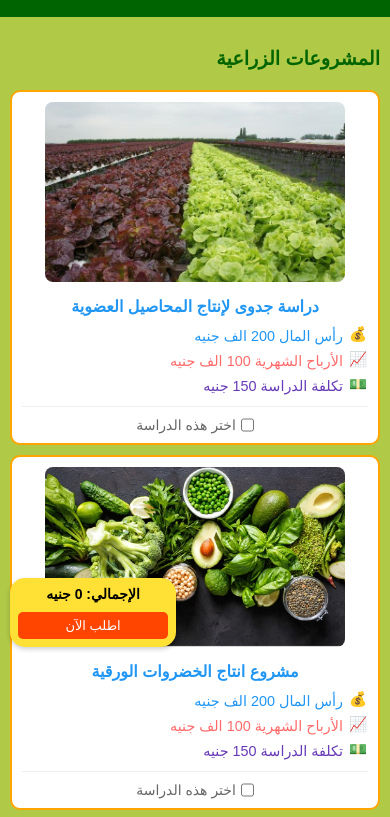
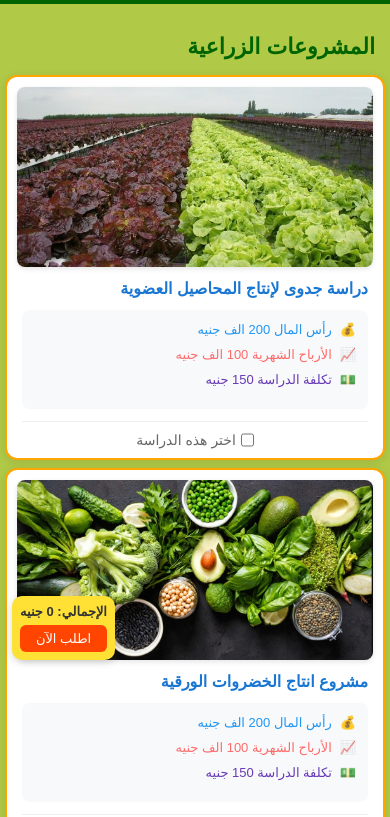
Before and after one commit to pop001040/green1, a plain HTML site: page index.html in a window 390 px wide. Shown: the part 80-897 px from the top of the page. Drawn offline with Linux system fonts and the light colour scheme.

Commit message:
Your commit message

```diff
--- a/styles.css
+++ b/styles.css
@@ -13,8 +13,9 @@ body {
 .main-header {
     background-color: #006400;
     color: white;
-    padding: 20px;
+    padding: 20px 15px;
     text-align: center;
+    margin-bottom: 10px;
 }
 
 .main-header h1 {
@@ -23,7 +24,7 @@ body {
 }
 
 .container {
-    padding: 15px;
+    padding: 10px;
     max-width: 1200px;
     margin: 0 auto;
 }
@@ -33,98 +34,92 @@ body {
     bottom: 20px;
     left: 20px;
     z-index: 1000;
+    width: auto;
+    max-width: 200px;
 }
 
 .total-box {
     background-color: #FFE135;
-    border-radius: 15px;
-    padding: 15px;
+    border-radius: 10px;
+    padding: 10px;
     text-align: center;
-    width: auto;
-    display: inline-block;
-    box-shadow: 0 2px 5px rgba(0,0,0,0.2);
+    box-shadow: 0 2px 8px rgba(0,0,0,0.15);
 }
 
 .total {
-    font-size: 16px;
+    font-size: 14px;
     font-weight: bold;
-    margin-bottom: 10px;
+    margin-bottom: 8px;
+    color: #333;
 }
 
 .order-now {
     background-color: #FF4500;
     color: white;
     border: none;
-    padding: 8px 20px;
-    border-radius: 5px;
+    padding: 8px 15px;
+    border-radius: 6px;
     font-size: 14px;
     cursor: pointer;
-    margin-top: 5px;
-    display: block;
     width: 100%;
+    font-weight: 500;
+    transition: background-color 0.2s ease;
 }
 
 .order-now:hover {
-    background-color: #FF6347;
-}
-
-.section-title {
-    color: #006400;
-    font-size: 24px;
-    margin: 20px 0;
+    background-color: #FF5722;
 }
 
 .project-card {
     background-color: white;
-    border-radius: 10px;
-    padding: 15px;
-    margin-bottom: 15px;
+    border-radius: 12px;
+    padding: 12px;
+    margin: 15px 0;
     border: 2px solid #FFA500;
     display: flex;
     flex-direction: column;
-    max-width: 100%;
+    box-shadow: 0 2px 10px rgba(0,0,0,0.1);
+    overflow: hidden;
 }
 
 .project-image {
     width: 100%;
-    height: 250px;
-    background-color: #f0f0f0;
+    height: 220px;
     border-radius: 8px;
     margin-bottom: 15px;
     overflow: hidden;
     background-size: cover;
     background-position: center;
     background-repeat: no-repeat;
-    position: relative;
+    box-shadow: 0 2px 5px rgba(0,0,0,0.1);
 }
 
 .project-info {
-    flex: 1;
+    padding: 0 5px;
 }
 
 .project-title {
-    color: #2196F3;
-    font-size: 16px;
-    margin-bottom: 10px;
+    color: #1976D2;
+    font-size: 18px;
+    margin-bottom: 12px;
+    text-align: right;
+    font-weight: bold;
 }
 
 .project-details {
-    display: grid;
-    grid-template-columns: 1fr;
-    gap: 5px;
+    background-color: #f8f9fa;
+    padding: 12px;
+    border-radius: 8px;
+    margin-bottom: 12px;
 }
 
 .detail-item {
     display: flex;
     align-items: center;
-    gap: 5px;
+    gap: 8px;
+    margin-bottom: 10px;
     font-size: 14px;
-}
-
-.detail-icon {
-    width: 20px;
-    height: 20px;
-    display: inline-block;
+    color: #444;
 }
 
 .capital {
@@ -142,9 +137,9 @@ body {
 .checkbox-container {
     display: flex;
     justify-content: center;
-    margin-top: 10px;
+    margin-top: 12px;
+    padding-top: 10px;
     border-top: 1px solid #eee;
-    padding-top: 10px;
 }
 
 .checkbox-container label {
@@ -223,6 +218,13 @@ body {
     background-color: #45a049;
 }
 
+.section-title {
+    color: #006400;
+    font-size: 22px;
+    margin: 15px 0;
+    padding: 0 10px;
+}
+
 @media screen and (min-width: 768px) {
     .project-card {
         flex-direction: row;
@@ -259,77 +261,90 @@ body {
     }
 }
 
-/* Media Queries للأجهزة المختلفة */
 @media screen and (max-width: 768px) {
-    .container {
-        padding: 10px;
-        padding-bottom: 80px;
+    .main-header {
+        padding: 15px 10px;
+    }
+
+    .main-header h1 {
+        font-size: 24px;
+    }
+
+    .main-header p {
+        font-size: 14px;
     }
 
     .project-card {
-        flex-direction: column;
-        align-items: center;
+        margin: 10px 5px;
         padding: 10px;
-        margin: 10px 0;
     }
 
     .project-image {
-        width: 100%;
-        max-width: 300px;
-        margin: 0 0 15px 0;
+        height: 180px;
+        margin-bottom: 10px;
     }
 
-    .project-info {
-        width: 100%;
-        text-align: center;
+    .project-title {
+        font-size: 16px;
+    }
+
+    .detail-item {
+        font-size: 13px;
+    }
+}
+
+@media screen and (max-width: 768px) {
+    .project-card {
+        margin: 10px 0;
+        padding: 10px;
+    }
+
+    .project-image {
+        height: 200px;
+        margin-bottom: 12px;
     }
 
     #floating-total {
-        left: 10px;
-        bottom: 10px;
+        max-width: 160px;
+        bottom: 15px;
+        left: 15px;
     }
 
     .total-box {
-        padding: 10px;
+        padding: 8px;
+    }
+
+    .total {
+        font-size: 13px;
+        margin-bottom: 6px;
     }
 
     .order-now {
-        padding: 6px 15px;
+        padding: 6px 12px;
         font-size: 13px;
     }
 }
 
 @media screen and (max-width: 480px) {
-    .main-header h1 {
-        font-size: 1.5em;
+    .container {
+        padding: 5px;
     }
 
-    .section-title {
-        font-size: 1.2em;
-    }
-
-    .project-title {
-        font-size: 1em;
-    }
-
-    .detail-item {
-        font-size: 0.9em;
+    .project-card {
+        margin: 8px 0;
     }
 
     .project-image {
         height: 180px;
     }
 
-    #floating-total {
-        padding: 8px;
+    .project-title {
+        font-size: 16px;
     }
 
-    .total {
-        font-size: 14px;
-    }
-
-    .order-now {
-        width: 150px;
-        padding: 6px 15px;
+    #floating-total {
+        max-width: 140px;
+        bottom: 12px;
+        left: 12px;
     }
 }
```
